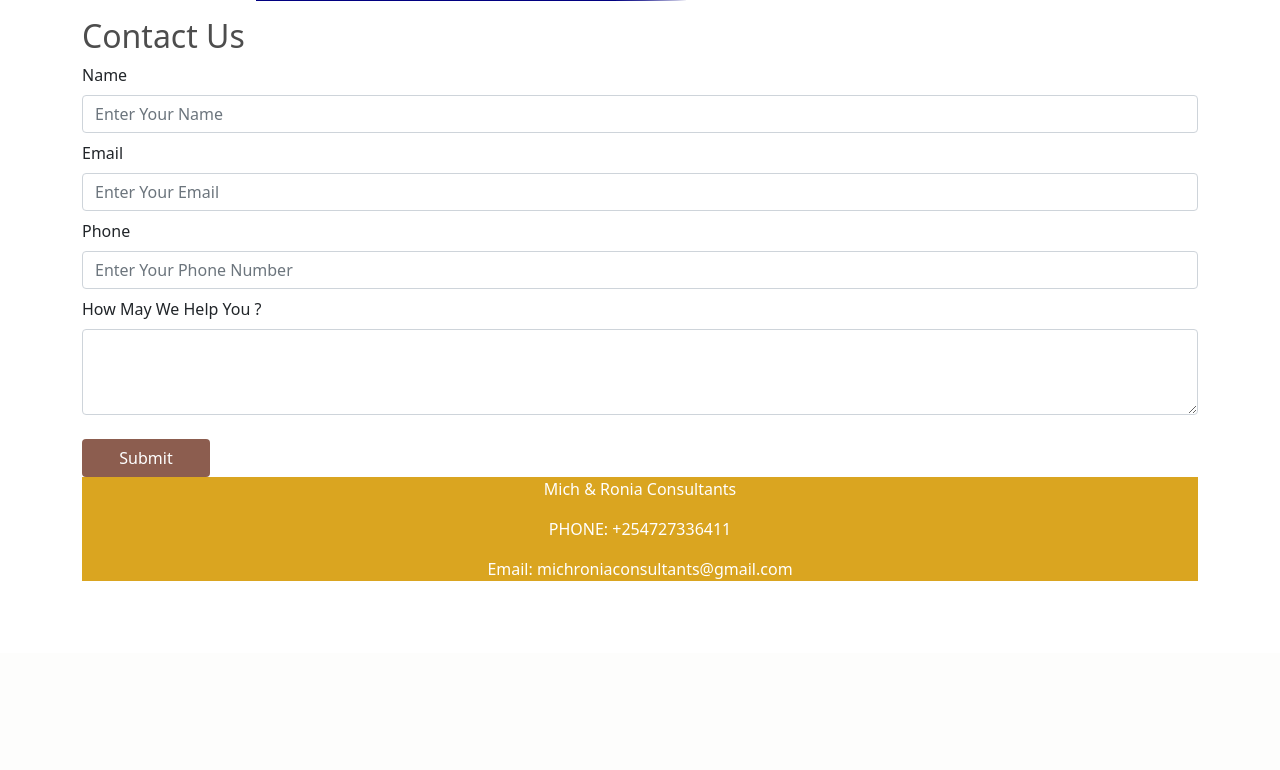
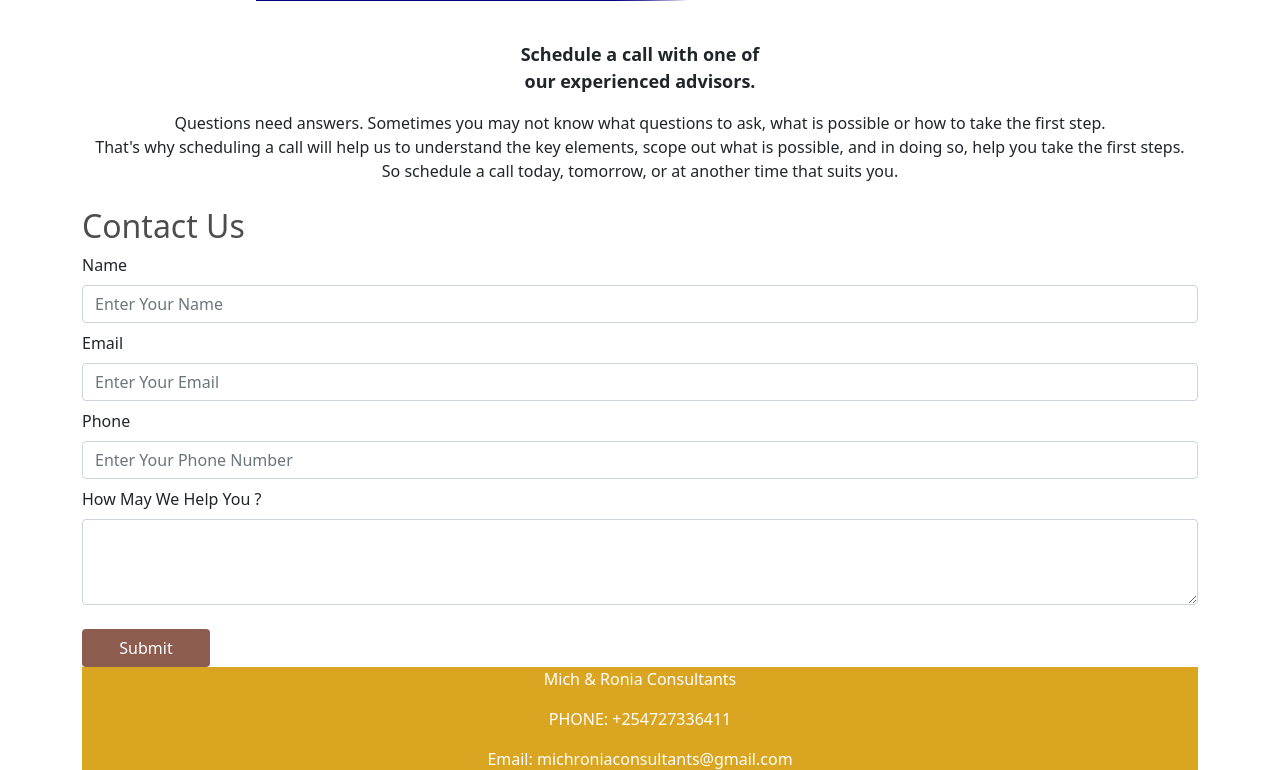
Before and after one commit to Perismuthoni/michronia, a Django app: page /contact/ in a window 1280 px wide. Shown: the part 147-917 px from the top of the page. Before the commit the page ends 728 px from the top, so only its background shows below. Run offline with Django 3.2, Linux system fonts and the light colour scheme.

Commit message:
initial commit

```diff
--- a/shop/templates/webfiles/about_us/about_us.html
+++ b/shop/templates/webfiles/about_us/about_us.html
@@ -8,6 +8,7 @@
 
 {% block body %}
 {% block about %}
+<br><br>
 <div class="about">
 
     <div class="about_poster">
--- a/shop/templates/webfiles/contact_us/contact.html
+++ b/shop/templates/webfiles/contact_us/contact.html
@@ -4,6 +4,21 @@
 {% block css %}
 {% endblock %}
 {% block body %}
+<style>
+  .sched{
+    text-align: center;
+  }
+  .adv{
+    font-weight: bold;
+    font-size: large;
+  }
+</style>
+<br><br>
+<div class="sched"><p class="adv">Schedule a call with one of <br>our experienced advisors.<br></p>Questions need answers.
+Sometimes you may not know what questions to ask, what is possible or how to take the first step. <br>
+That's why scheduling a call will help us to understand the key elements,
+scope out what is possible, and in doing so, help you take the first steps.<br> So schedule a call today,
+ tomorrow, or at another time that suits you.</div>
 <div class="container py-2 mt-3">
     <h2>Contact Us</h2>
     <form method="post">{% csrf_token %}
--- a/shop/templates/webfiles/home/home.html
+++ b/shop/templates/webfiles/home/home.html
@@ -155,6 +155,7 @@
             respective areas of expertise.</div>
       </div>
     </div>
+    <br>
 </div>
 {% endblock %}
 {% endblock %}
--- a/shop/templates/webfiles/keeping/keeping.html
+++ b/shop/templates/webfiles/keeping/keeping.html
@@ -43,6 +43,7 @@
   font-style: italic;
 }
     </style>
+    <br>
     <h2 class="keep">From Us To You...</h2>
 
     <div class="row">
@@ -67,6 +68,11 @@
           3) posting entries to ledger accounts; and <br>
           4) adjusting entries at the end of each accounting period.
           </p>
+          </div>
+          <div>
+          <img src="{% static 'images/trends.jpg' %}" alt="" height="140px" width="100%">
+        </div>
+        <br>
       </div>
     </div>
 {% endblock%}
```
Also changed, not shown: shop/templates/webfiles/Accountancy/Accountancy.html (+6 -2 lines), shop/templates/webfiles/Advisory/Advisory.html (+6 -1 lines), shop/templates/webfiles/consultancy/consultancy.html (+6 -1 lines), shop/static/images/Bamm.png (added), shop/static/images/kell.png (added), shop/static/images/loud.jpg (added), shop/static/images/prunus.webp (added).
